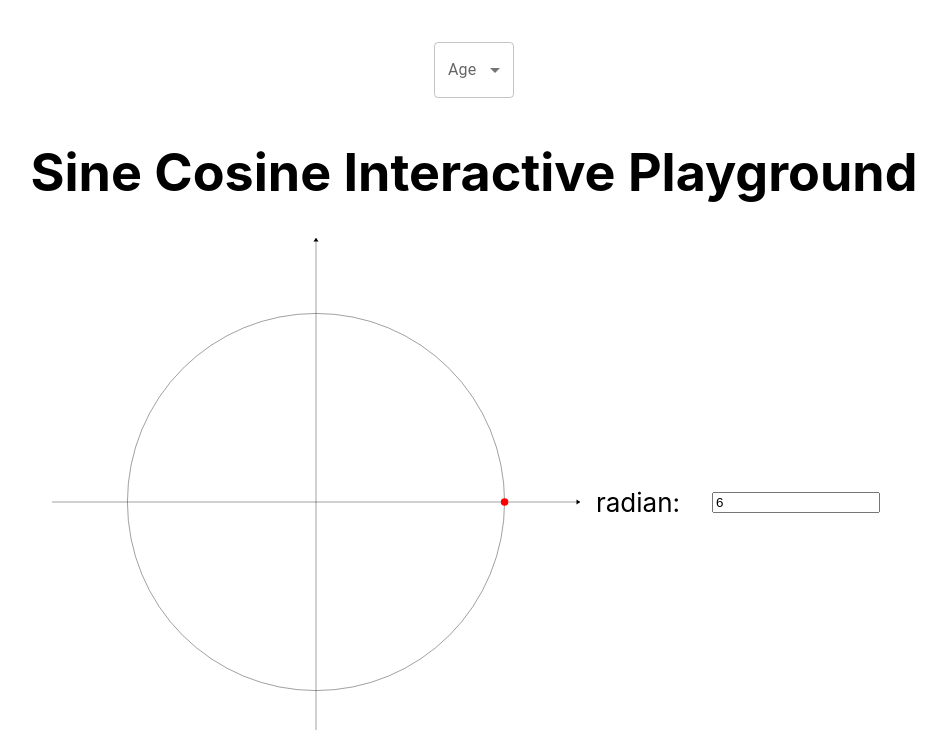
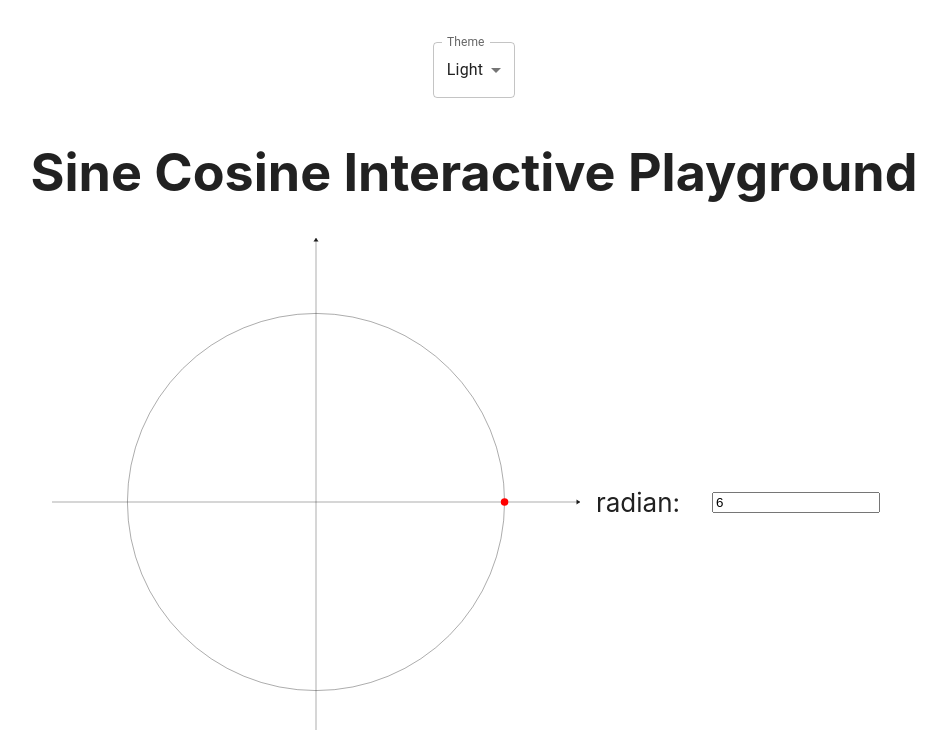
Before and after one commit to fracalo/sine-cosine-calc, a React (Create React App) app: page / in a window 1280 px wide. Shown: the top 730 px of the page, without its empty margins (166-1112 px from the left). Built offline with nearby package versions, Linux system fonts and the light colour scheme; the HTML template or start-up script is replaced by a standard one.

Commit message:
Refining theme

```diff
--- a/src/App.tsx
+++ b/src/App.tsx
@@ -1,5 +1,6 @@
 import "./App.css";
-import { createTheme, DefaultTheme, ThemeProvider, Theme } from "@mui/system";
+import { DefaultTheme, ThemeProvider, Theme } from "@mui/system";
+import { createTheme } from "@mui/material/styles";
 import Playground from "./components/Playground";
 import { ChangeEvent, EventHandler, useReducer, useState } from "react";
 import {
@@ -12,12 +13,18 @@ import {
 } from "@mui/material";
 
 const themeLight = createTheme({
+  palette: {
+    mode: "light",
+  },
   custom: {
     primaryBackground: "#fefefe",
     primaryColor: "#000",
   },
 });
 const themeDark = createTheme({
+  palette: {
+    mode: "dark",
+  },
   custom: {
     primaryBackground: "#282c34",
     primaryColor: "#fefefe",
@@ -38,9 +45,12 @@ const Wrapper = styled("div")`
   align-items: center;
   justify-content: center;
   font-size: calc(10px + 2vmin);
-  background-color: ${({ theme }) =>
-    theme?.custom?.primaryBackground ?? "white"};
+  background-color: ${({ theme }) => theme.palette.background.default};
   transition: all 0.15s;
+`;
+
+const Title = styled("h1")`
+  color: ${({ theme }) => theme.palette.text.primary};
 `;
 function App() {
   const [theme, setTheme] = useState(themes.light);
@@ -50,39 +60,32 @@ function App() {
     setTheme(themes[k]);
     setOpt(k);
   };
-  const [age, setAge] = useState("");
 
-  const handleChange = (event: SelectChangeEvent<string>): void => {
-    setAge(event.target.value);
-  };
-
-  //<ThemeProvider theme={theme}>
-  //</ThemeProvider>
   return (
+    <ThemeProvider theme={theme}>
       <Wrapper>
         <div>
           <FormControl sx={{ m: 1, minWidth: 80 }}>
-          <InputLabel id="demo-simple-select-autowidth-label">Age</InputLabel>
+            <InputLabel id="demo-simple-select-autowidth-label">
+              Theme
+            </InputLabel>
             <Select
               labelId="demo-simple-select-autowidth-label"
               id="demo-simple-select-autowidth"
-            value={age}
-            onChange={handleChange}
+              value={opt}
+              onChange={(e) => themeSwitch(e.target.value as ThemeOpt)}
               autoWidth
-            label="Age"
+              label="Theme"
             >
-            <MenuItem value="">
-              <em>None</em>
-            </MenuItem>
-            <MenuItem value={10}>Twenty</MenuItem>
-            <MenuItem value={21}>Twenty one</MenuItem>
-            <MenuItem value={22}>Twenty one and a half</MenuItem>
+              <MenuItem value={"light"}>Light</MenuItem>
+              <MenuItem value={"dark"}>Dark</MenuItem>
             </Select>
           </FormControl>
         </div>
-      <h1 className="title">Sine Cosine Interactive Playground</h1>
+        <Title>Sine Cosine Interactive Playground</Title>
         <Playground />
       </Wrapper>
+    </ThemeProvider>
   );
 }
 
--- a/src/components/Circle.tsx
+++ b/src/components/Circle.tsx
@@ -1,7 +1,7 @@
 import { styled } from "@mui/system";
 
 const Circle = styled("circle")`
-  stroke: ${({ theme }) => theme?.custom?.primaryColor ?? "black"};
+  stroke: ${({ theme }) => theme.palette.text.primary};
   stroke-width: 0.1;
 `;
 
--- a/src/components/Controls.tsx
+++ b/src/components/Controls.tsx
@@ -8,7 +8,7 @@ const Wrapper = styled("div")`
 const Controls = () => {
   return (
     <Wrapper>
-      <Input sel="radian" val={6} />
+      <Input sel="radian" val={6} onChange={(e) => {}} />
     </Wrapper>
   );
 };
--- a/src/components/Graph.tsx
+++ b/src/components/Graph.tsx
@@ -17,13 +17,17 @@ const Svg = styled("svg")`
   height: 100%;
 `;
 
+const Marker = styled("marker")`
+  fill: ${({ theme }) => theme.palette.text.primary};
+`;
+
 const Graph = () => {
   const cx = 50;
   const cy = 0;
   return (
     <Wrapper>
       <Svg viewBox="-70 -70 140 140">
-        <marker
+        <Marker
           id="Triangle"
           refX="14"
           refY="0"
@@ -34,7 +38,7 @@ const Graph = () => {
           viewBox="0 -10 15 20"
         >
           <path d="M 0 -10 L 0 10 L 15 0 z" />
-        </marker>
+        </Marker>
         <Circle cx={0} cy={0} r={50} fill="transparent" />
         <Grid />
         <Point cx={cx} cy={cy} />
--- a/src/components/Grid.tsx
+++ b/src/components/Grid.tsx
@@ -1,6 +1,6 @@
 import { styled } from "@mui/system";
 const Line = styled("line")`
-  stroke: ${({ theme }) => theme?.custom?.primaryColor ?? "black"};
+  stroke: ${({ theme }) => theme.palette.text.primary};
   stroke-width: 0.1;
 `;
 
--- a/src/components/Input.tsx
+++ b/src/components/Input.tsx
@@ -7,7 +7,7 @@ const Wrapper = styled("div")`
 `;
 
 const Label = styled("label")`
-  color: ${({ theme }) => theme.primaryColor};
+  color: ${({ theme }) => theme.palette.text.primary};
   margin-right: 2rem;
 `;
 
@@ -15,11 +15,15 @@ const InnInput = styled("input")`
   width: 10rem;
 `;
 
-const Input = (props: { sel: string; val: number }) => {
+const Input = (props: {
+  sel: string;
+  val: number;
+  onChange: (e: any) => void;
+}) => {
   return (
     <Wrapper>
       <Label htmlFor={props.sel}>{props.sel}:</Label>
-      <InnInput type="number" value={props.val} />
+      <InnInput type="number" value={props.val} onChange={props.onChange} />
     </Wrapper>
   );
 };
```
Lines whose indentation alone changed are shown as unchanged.
